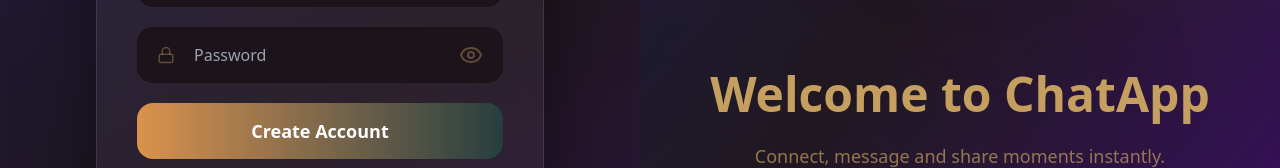
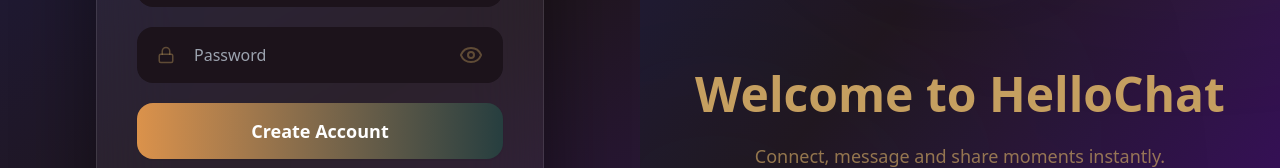
Before and after one commit to gmalo1998/Devops_CiCD_3TireProject, a React (Vite) app in the folder frontend/: page /signup in a window 1280 px wide. Shown: the part 463-631 px from the top of the page. Built offline with nearby package versions, Linux system fonts and the light colour scheme; no server answers.

Commit message:
modify ChatApp to HelloChat

```diff
--- a/frontend/src/pages/SignUpPage.jsx
+++ b/frontend/src/pages/SignUpPage.jsx
@@ -276,7 +276,7 @@
       {/* RIGHT */}
 
       <AuthImagePattern
-        title="Welcome to ChatApp"
+        title="Welcome to HelloChat"
         subtitle="Connect, message and share moments instantly."
       />
 
```
